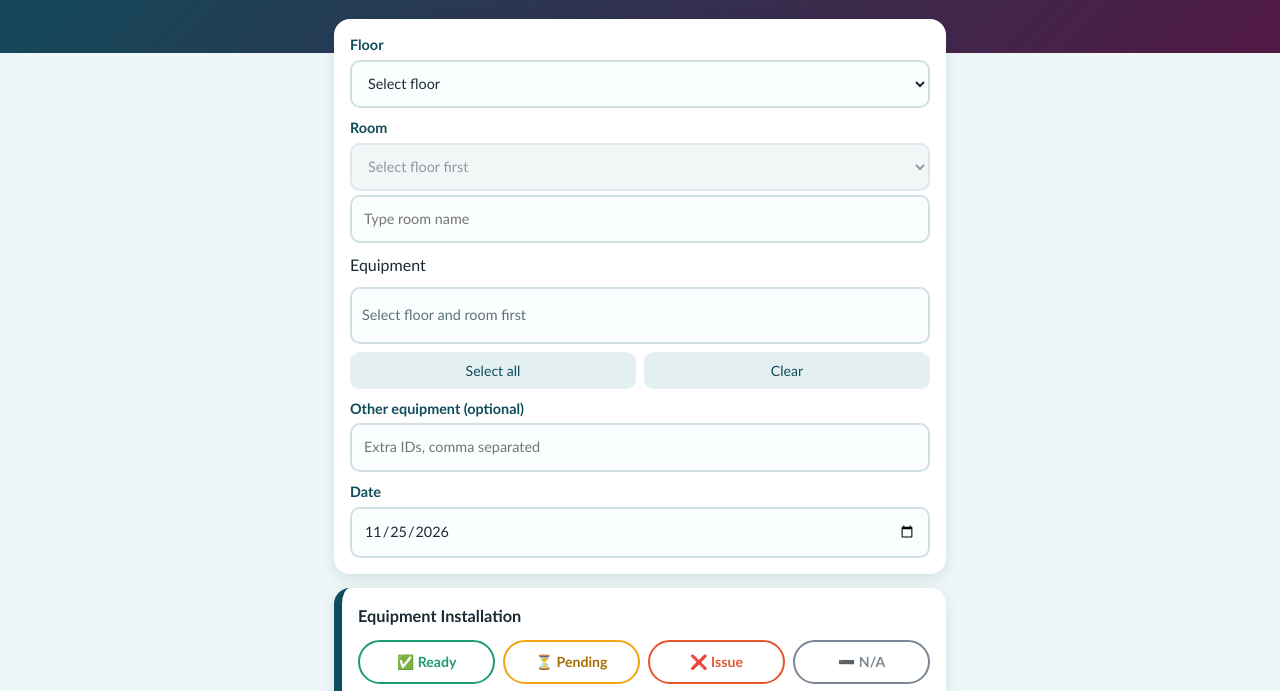
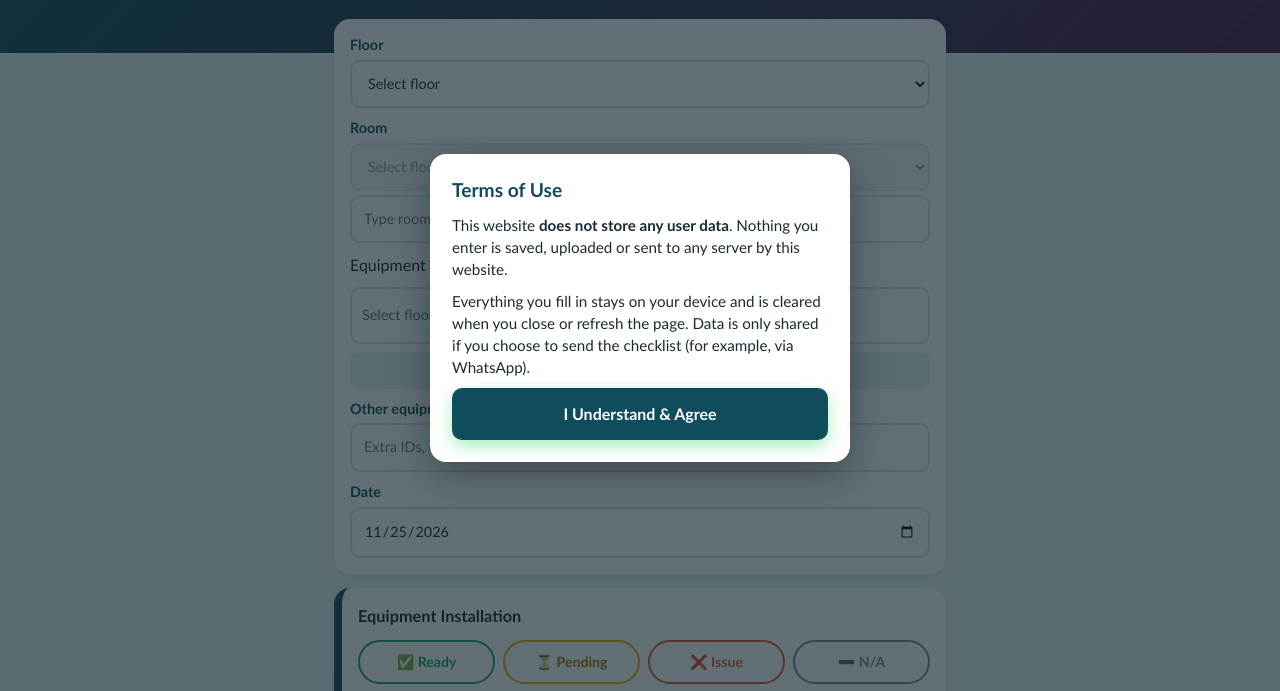
Before and after one commit to mustaffazakaria55-sudo/site-readiness, a plain HTML site: page index.html in a window 1280 px wide. Shown: the part 92-783 px from the top of the page. Drawn offline with Linux system fonts and the light colour scheme.

Commit message:
feat: Add popup and copyright

```diff
--- a/index.html
+++ b/index.html
@@ -1,10 +1,11 @@
 <!DOCTYPE html>
 <html lang="en">
 <head>
+<!-- Copyright (c) Mustaffa -->
 <meta charset="UTF-8">
 <meta name="viewport" content="width=device-width, initial-scale=1">
 <meta name="theme-color" content="#0f4c5c">
-<title>Room Readiness Checklist (Cx)</title>
+<title>Room Readiness Checklist (Cx) Equinix, KL02</title>
 <style>
 :root{
   --ink:#1b2a33; --bg:#eef6f7; --card:#fff; --muted:#5d7079;
@@ -52,9 +53,25 @@ button{width:100%;padding:16px;border:0;border-radius:14px;background:var(--wa);
 button:active{transform:scale(.98)}
 button svg{width:24px;height:24px;fill:#fff}
 .err{color:var(--bad);font-weight:700;font-size:.88rem;margin:8px 0 0;min-height:1.2em;text-align:center}
+footer.copy{text-align:center;color:var(--muted);font-size:.8rem;padding:0 14px 28px}
+
+.tm{position:fixed;inset:0;background:rgba(15,36,44,.65);display:flex;align-items:center;justify-content:center;padding:16px;z-index:1000}
+.tm.hide{display:none}
+.tm-box{background:#fff;border-radius:16px;max-width:420px;width:100%;padding:22px;box-shadow:0 12px 40px rgba(0,0,0,.35)}
+.tm-box h2{margin:0 0 10px;font-size:1.2rem;color:var(--teal)}
+.tm-box p{margin:0 0 10px;font-size:.95rem}
+.tm-box button{width:100%;margin-top:6px;padding:14px;border:0;border-radius:10px;background:var(--teal);color:#fff;font:inherit;font-weight:700;cursor:pointer}
 </style>
 </head>
 <body>
+<div class="tm" id="termsModal" role="dialog" aria-modal="true" aria-labelledby="tmTitle">
+  <div class="tm-box">
+    <h2 id="tmTitle">Terms of Use</h2>
+    <p>This website <b>does not store any user data</b>. Nothing you enter is saved, uploaded or sent to any server by this website.</p>
+    <p>Everything you fill in stays on your device and is cleared when you close or refresh the page. Data is only shared if you choose to send the checklist (for example, via WhatsApp).</p>
+    <button type="button" id="tmAgree">I Understand &amp; Agree</button>
+  </div>
+</div>
 <header>
   <h1>Room readiness checklist</h1>
   <p>For Cx purpose</p>
@@ -94,6 +111,7 @@ button svg{width:24px;height:24px;fill:#fff}
   <p class="err" id="err" role="alert"></p>
 </form>
 </main>
+<footer class="copy">&copy; Mustaffa Zakaria</footer>
 
 <script>
 // Emoji are written as Unicode code points so they never break, whatever the file encoding
@@ -241,5 +259,15 @@ ${STATUS.bad[0]} Issue: ${issues}`;
   window.open("https://wa.me/?text="+encodeURIComponent(msg),"_blank","noopener");
 });
 </script>
+<script>
+(function(){
+  var m=document.getElementById("termsModal");
+  document.body.style.overflow="hidden";
+  document.getElementById("tmAgree").addEventListener("click",function(){
+    m.classList.add("hide");
+    document.body.style.overflow="";
+  });
+})();
+</script>
 </body>
 </html>
```
